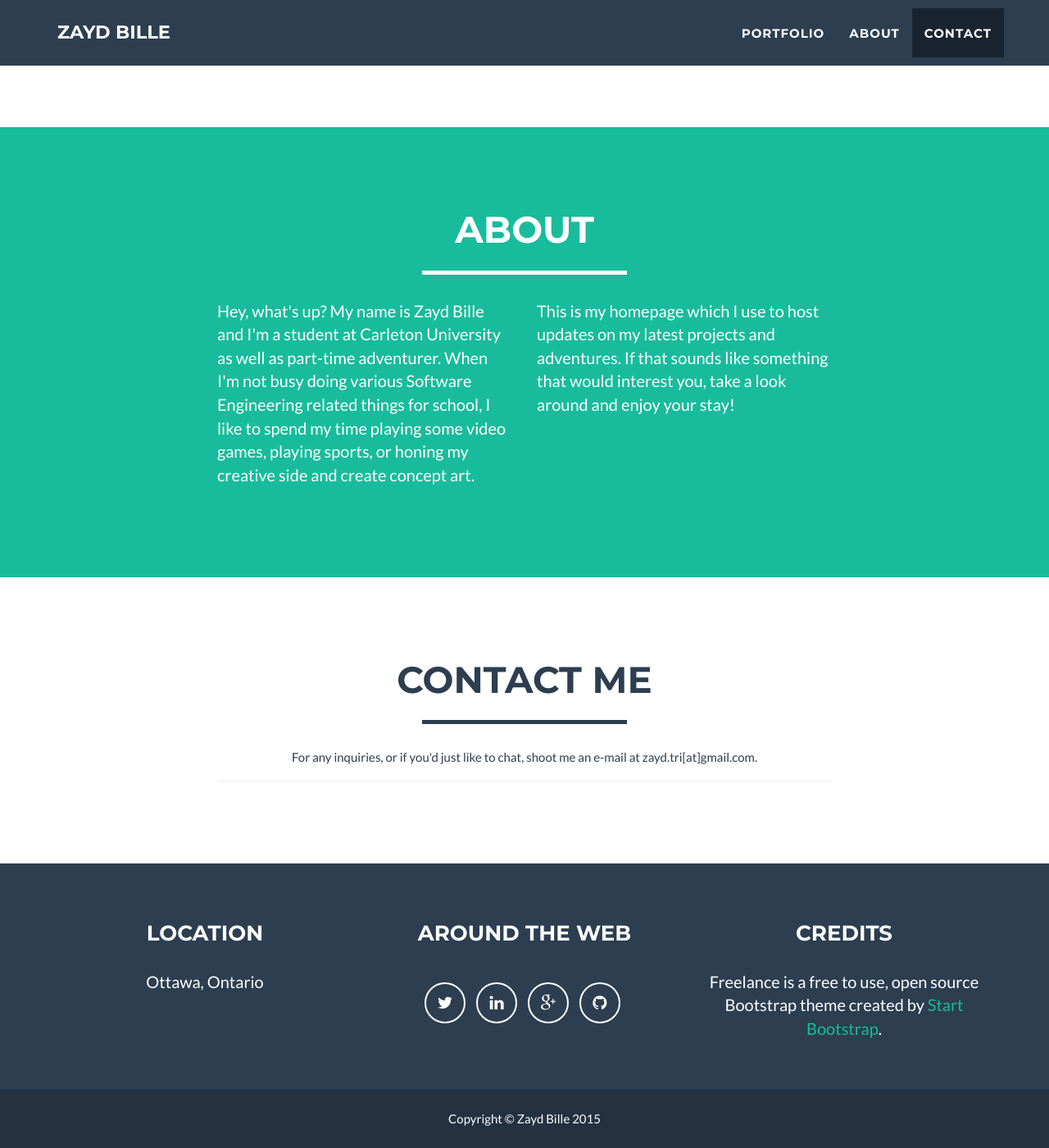
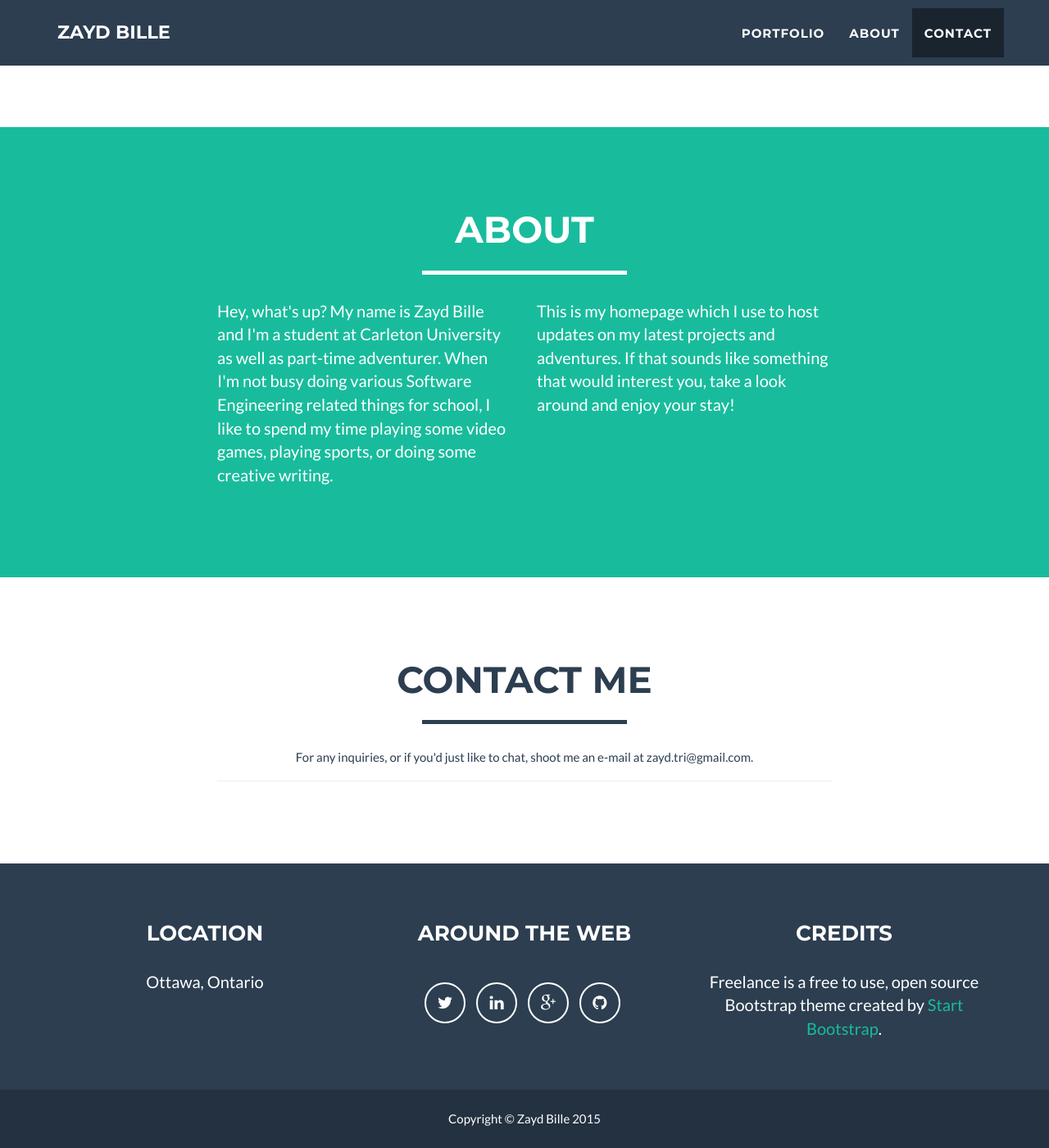
Before and after one commit to Zayd-Waves/Zayd-Waves.github.io, a Jekyll site: the page built from index.html, in a window 1280 px wide and 1400 px high, scrolled down 1241 px. Shown: the whole window at 82% size. Built offline with Jekyll 4.4.1, drawn with Linux system fonts in a browser that asks for light colours; some of the changed text lies outside the part shown.

```diff
--- a/_includes/about.html
+++ b/_includes/about.html
@@ -10,7 +10,7 @@
             <div class="row">
                 <div class="col-lg-4 col-lg-offset-2">
                     <p>
-Hey, what's up? My name is Zayd Bille and I'm a student at Carleton University as well as part-time adventurer. When I'm not busy doing various Software Engineering related things for school, I like to spend my time playing some video games, playing sports, or honing my creative side and create concept art. </p>
+Hey, what's up? My name is Zayd Bille and I'm a student at Carleton University as well as part-time adventurer. When I'm not busy doing various Software Engineering related things for school, I like to spend my time playing some video games, playing sports, or doing some creative writing. </p>
                 </div>
                 <div class="col-lg-4">
                     <p>This is my homepage which I use to host updates on my latest projects and adventures. If that sounds like something that would interest you, take a look around and enjoy your stay!
--- a/_includes/contact.html
+++ b/_includes/contact.html
@@ -54,7 +54,7 @@
 
                     -->
                     <div class="form-group col-xs-12 floating-label-form-group controls text-center">
-                        For any inquiries, or if you'd just like to chat, shoot me an e-mail at zayd.tri[at]gmail.com.
+                        For any inquiries, or if you'd just like to chat, shoot me an e-mail at zayd.tri@gmail.com.
                     <p class="help-block text-danger"></p>
                     </div>
                 </div>
--- a/_includes/header.html
+++ b/_includes/header.html
@@ -43,7 +43,7 @@
                     <div class="intro-text">
                         <span class="name">{{ site.title }}</span>
                         <hr class="star-light">
-                        <span class="skills">Software Developer - Graphic Artist - Game Designer</span>
+                        <span class="skills">Software Developer - Game Designer - Writer</span>
                     </div>
                 </div>
             </div>
```
Also changed, not shown: _posts/2014-07-17-project-2.markdown (added, +12 -0 lines), _posts/2014-10-31-TBD.md (deleted, +0 -12 lines), img/portfolio/pencil.png (added).
